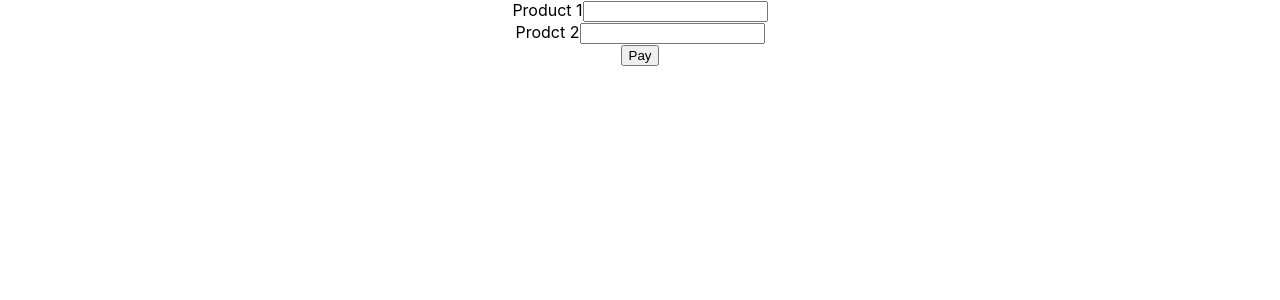
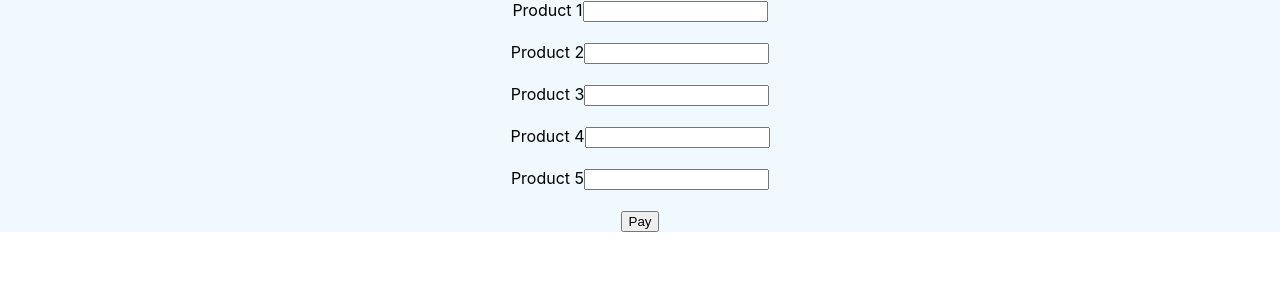
Before and after one commit to khushipatell/cse5234-project, a React (Create React App) app in the folder collapsing-drums/: page /purchase in a window 1280 px wide. Shown: the top 300 px of the page. Built offline with nearby package versions, Linux system fonts and the light colour scheme.

Commit message:
5 products & testing css

```diff
--- a/collapsing-drums/package.json
+++ b/collapsing-drums/package.json
@@ -7,6 +7,7 @@
     "@testing-library/react": "^13.4.0",
     "@testing-library/user-event": "^13.5.0",
     "axios": "^1.7.7",
+    "bootstrap": "^5.3.3",
     "cors": "^2.8.5",
     "express": "^4.21.0",
     "mysql": "^2.18.1",
--- /dev/null
+++ b/collapsing-drums/src/components/header.jsx
@@ -0,0 +1,15 @@
+import React from "react";
+import {useState} from "react";
+import {useNavigate} from "react-router-dom";
+import "../css/header.css";
+
+const Header = () => {
+
+    return (
+        <div className="header">
+
+        </div>
+    );
+};
+
+export default Header;
--- a/collapsing-drums/src/components/paymentEntry.jsx
+++ b/collapsing-drums/src/components/paymentEntry.jsx
@@ -8,8 +8,8 @@ const PaymentEntry = () => {
     return (
         <div>
             <h1>
-                product 1 {location.state.order.buyQuantity[0]}
-                product 2 {location.state.order.buyQuantity[1]}
+                Product 1 {location.state.order.buyQuantity[0]}
+                Product 2 {location.state.order.buyQuantity[1]}
             </h1>
         </div>
     );
--- a/collapsing-drums/src/components/purchase.jsx
+++ b/collapsing-drums/src/components/purchase.jsx
@@ -1,6 +1,8 @@
 import React from "react";
 import {useState} from "react";
 import {useNavigate} from "react-router-dom";
+import Header from "./header";
+import "../css/purchase.css";
 
 const Purchase = () => {
     const [order, setOrder] = useState({
@@ -17,8 +19,11 @@ const Purchase = () => {
     console.log('order: ', order);
 
     return (
-        <div>
+        <div className = "body container-fluid">
+            <Header/>
             <form onSubmit={handleSumbit}>
+            <div className = "row align-item-start">
+                <div className = "col-md-2">
                     <label>Product 1</label>
                         <input
                             type="number"
@@ -26,15 +31,46 @@ const Purchase = () => {
                             onChange={(e) =>
                                 {order.buyQuantity[0] = e.target.value; }}
                         />
+                </div>
                 <br/>
-                <label>Prodct 2</label>
+                <div className = "col-md-2">
+                    <label>Product 2</label>
                         <input
                             type="number"
                             required
                             onChange={(e) => { order.buyQuantity[1] = e.target.value;}}
                         />
+                </div>
+                <br/>
+                <div className = "col-md-2">
+                    <label>Product 3</label>
+                        <input
+                            type="number"
+                            required
+                            onChange={(e) => { order.buyQuantity[2] = e.target.value;}}
+                        />
+                </div>
+                <br/>
+                <div className = "col-md-2">
+                    <label>Product 4</label>
+                        <input
+                            type="number"
+                            required
+                            onChange={(e) => { order.buyQuantity[3] = e.target.value;}}
+                        />
+                </div>
+                <br/>
+                <div className = "col-md-2">
+                    <label>Product 5</label>
+                    <input
+                        type="number"
+                        required
+                        onChange={(e) => { order.buyQuantity[5] = e.target.value;}}
+                    />
+                </div>
                 <br/>
                 <button className='button'>Pay</button>
+                </div>
             </form>
         </div>
     );
--- /dev/null
+++ b/collapsing-drums/src/css/header.css
@@ -0,0 +1,15 @@
+.topbar {
+    position: fixed;
+    top: 0;
+    left: 0;
+    z-index: 100;
+    box-sizing: border-box;
+    width: 100%;
+    height: 60px;
+    background-color: #033600;
+    display: flex;
+    flex-direction: row;
+    justify-content: space-between;
+    color: black;
+    box-shadow: 0 0 2px #033600;
+}
--- a/collapsing-drums/src/css/purchase.css
+++ b/collapsing-drums/src/css/purchase.css
@@ -0,0 +1,11 @@
+.body {
+    background-color: #eff9fe;
+}
+
+.row {
+    border-color: black;
+}
+
+.col-md-2 {
+    border-color: black;
+}
```
Also changed, not shown: collapsing-drums/src/img/shirt_temp.jpg (added), 1 other file (tests, documents, lock files or other folders). Lines whose indentation alone changed are shown as unchanged.
